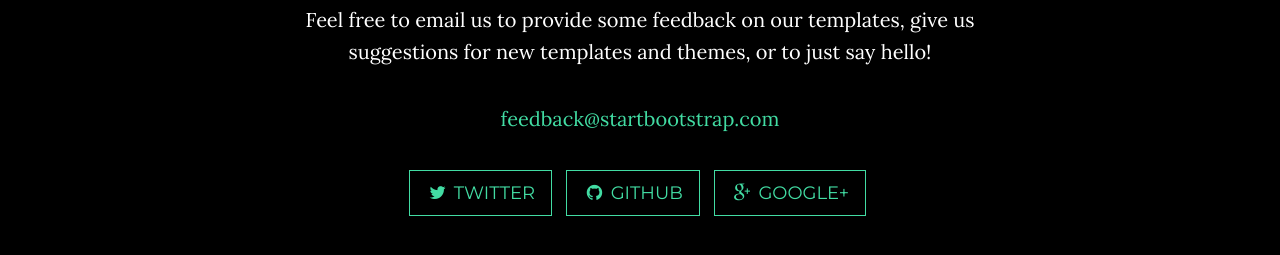
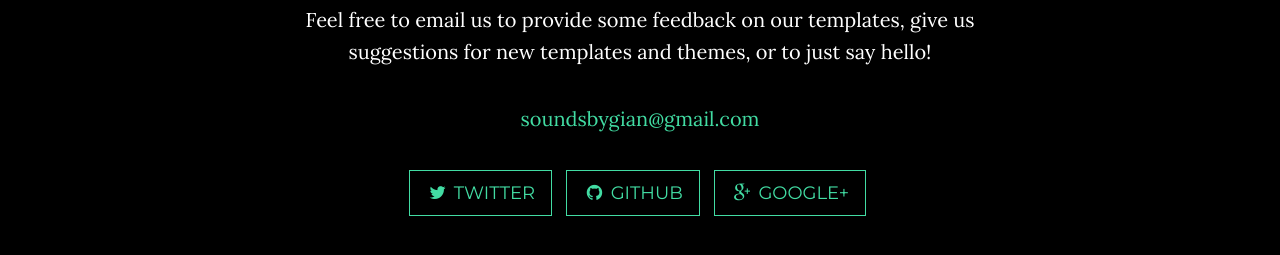
Before and after one commit to gianguitar/gsolo.github.io, a Jekyll site: the page built from index.html, in a window 1280 px wide and 900 px high, scrolled down 2338 px. Shown: the part 154-409 px from the top of the window. Built offline with Jekyll 4.4.1, drawn with Linux system fonts in a browser that asks for light colours.

Commit message:
Update _config.yml

```diff
--- a/_config.yml
+++ b/_config.yml
@@ -1,9 +1,9 @@
 # Site settings
-title: Grayscale
-email: feedback@startbootstrap.com
+title: Gian Solo
+email: soundsbygian@gmail.com
 description: > # this means to ignore newlines until "baseurl:"
-  A free, responsive, one page Bootstrap theme.
-  Created by Start Bootstrap.
+  Some Things Grow...
+  Some Things Grey.
 baseurl: "" # the subpath of your site, e.g. /blog/
 url: "http://yourdomain.com" # the base hostname & protocol for your site
 twitter_username: SBootstrap
```
